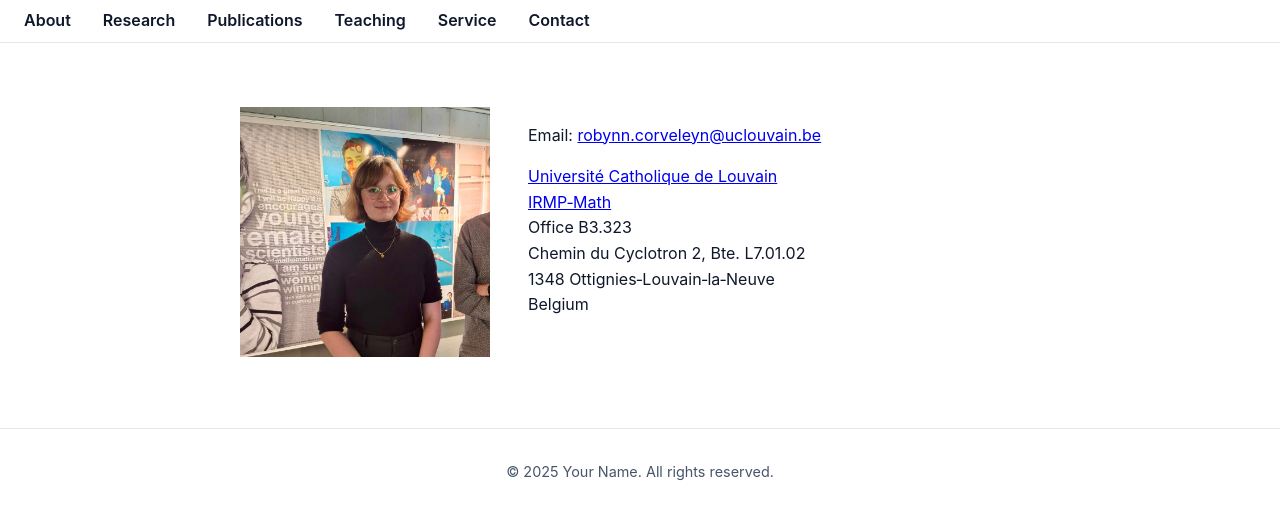
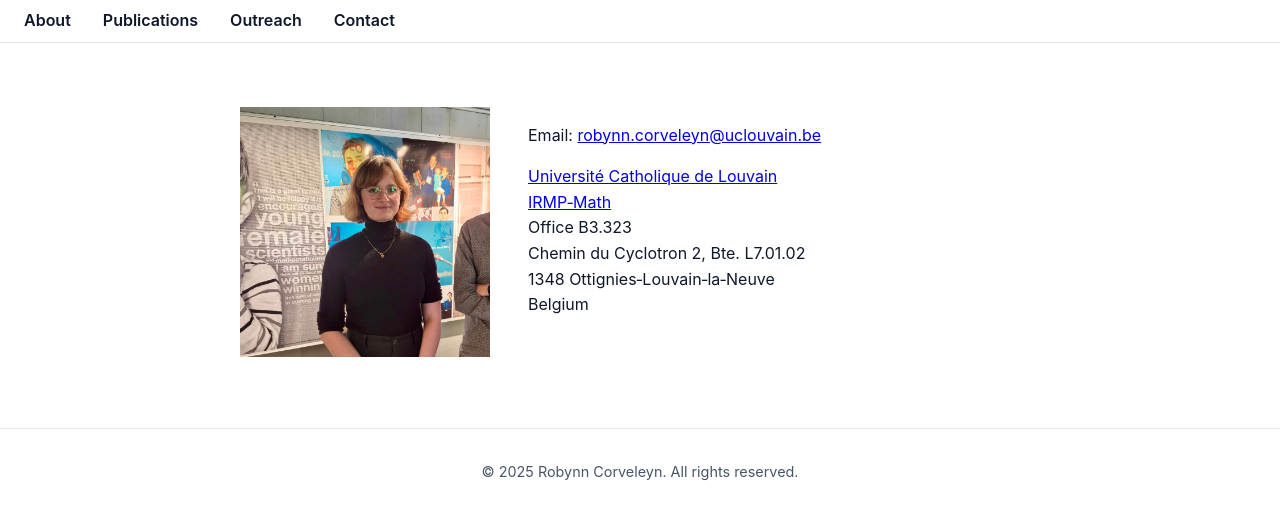
Before and after one commit to robynn-corveleyn/robynn-corveleyn.github.io, a Jekyll site: the page built from contact/index.html, in a window 1280 px wide. Shown: the top 520 px of the page. Built offline with Jekyll 4.4.1, drawn with Linux system fonts in a browser that asks for light colours.

Commit message:
Update default.html

```diff
--- a/_layouts/default.html
+++ b/_layouts/default.html
@@ -12,10 +12,8 @@
     <nav>
       <ul>
         <li><a href="{{ '/' | relative_url }}">About</a></li>
-        <li><a href="{{ '/research/' | relative_url }}">Research</a></li>
         <li><a href="{{ '/publications/' | relative_url }}">Publications</a></li>
-        <li><a href="{{ '/teaching/' | relative_url }}">Teaching</a></li>
-        <li><a href="{{ '/service/' | relative_url }}">Service</a></li>
+        <li><a href="{{ '/outreach/' | relative_url }}">Outreach</a></li>
         <li><a href="{{ '/contact/' | relative_url }}">Contact</a></li>
       </ul>
     </nav>
@@ -26,7 +24,7 @@
   </main>
 
   <footer>
-    <p>© <span id="year"></span> Your Name. All rights reserved.</p>
+    <p>© <span id="year"></span> Robynn Corveleyn. All rights reserved.</p>
   </footer>
 </body>
 </html>
```
